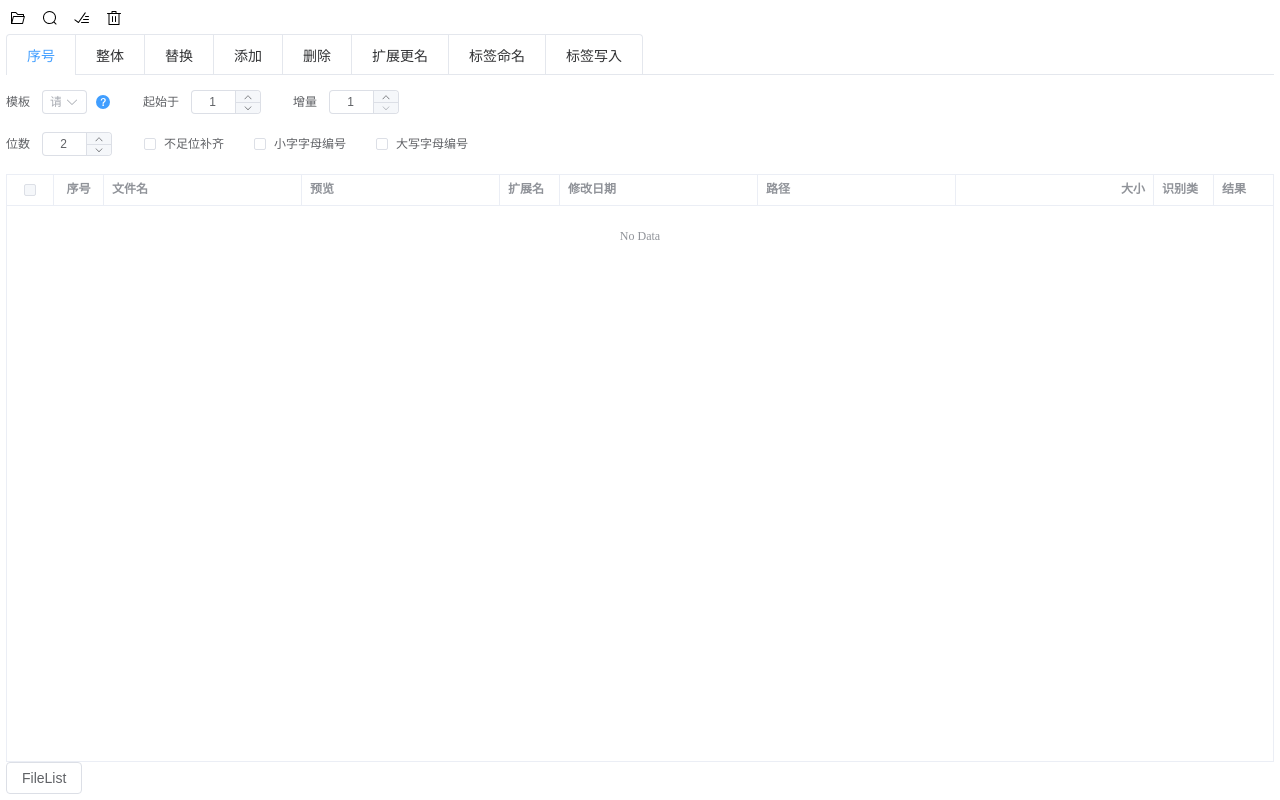
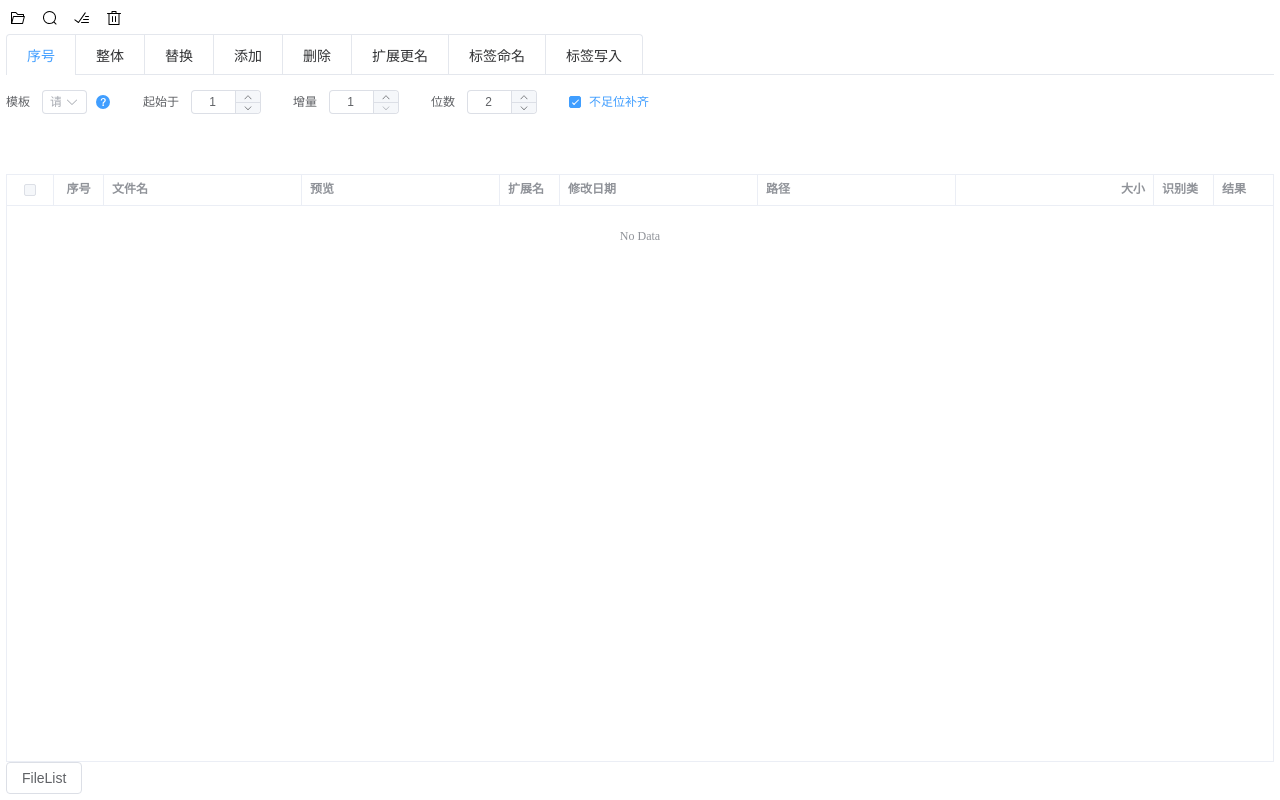
Before and after one commit to hedashuaii/easy-rename, a Vue app: page / in a window 1280 px wide. Built offline with nearby package versions, Linux system fonts and the light colour scheme.

Commit message:
feat: 完善序号功能

```diff
--- a/src/render/components/ActionBar/Serial.vue
+++ b/src/render/components/ActionBar/Serial.vue
@@ -12,7 +12,12 @@
             :reserve-keyword="false"
             placeholder="请选择或输入一个序号模板"
           >
-              <el-option v-for="item in templateList" :key="item" :label="item" :value="item" />
+            <el-option
+              v-for="item in templateList"
+              :key="item"
+              :label="item"
+              :value="item"
+            />
           </el-select>
           <el-popover>
             <template #reference>
@@ -27,20 +32,31 @@
         </el-space>
       </el-form-item>
       <el-form-item label="起始于">
-        <el-input-number size="small" v-model="form.start" controls-position="right" />
+        <el-input-number
+          size="small"
+          v-model="form.start"
+          controls-position="right"
+        />
       </el-form-item>
       <el-form-item label="增量">
-        <el-input-number size="small" v-model="form.deep" :min="1" controls-position="right" />
+        <el-input-number
+          size="small"
+          v-model="form.deep"
+          :min="1"
+          controls-position="right"
+        />
       </el-form-item>
-      <div></div>
+      <!-- <div></div> -->
       <el-form-item label="位数">
-        <el-input-number size="small" v-model="form.length" controls-position="right" />
+        <el-input-number
+          size="small"
+          v-model="form.length"
+          controls-position="right"
+        />
       </el-form-item>
       <el-form-item>
         <el-checkbox-group v-model="form.options">
-            <el-checkbox label="不足位补齐" name="options" />
-            <el-checkbox label="小字字母编号" name="options" />
-            <el-checkbox label="大写字母编号" name="options" />
+          <el-checkbox v-for="item in optionsList" :label="item.value" :key="item.value" name="options">{{ item.text }}</el-checkbox>
         </el-checkbox-group>
       </el-form-item>
     </el-form>
@@ -48,8 +64,16 @@
 </template>
 
 <script setup lang="ts">
-import { reactive, ref } from "vue";
+import { reactive, ref, watch } from "vue";
+import useFileListStore from "@/render/store/useFileListStore";
+import { ESerialOptions } from "@/types"
 
+const optionsList = [
+  {text: '不足位补齐', value: ESerialOptions.INSUFFICIENT_POSITION_TO_MAKE_UP},
+  // {text: '小字字母编号', value: ESerialOptions.SMALL_LETTER_NUMBER},
+  // {text: '大写字母编号', value: ESerialOptions.CAPITAL_LETTER_NUMBER},
+]
+const filesListStore = useFileListStore();
 const templateList = ref(["#-<SELF>", "#.<SELF>", "#_<SELF>"]);
 
 const form = reactive({
@@ -62,8 +86,48 @@ const form = reactive({
   /** 位数 */
   length: 2,
   /** 选项 */
-  options: [],
+  options: [ESerialOptions.INSUFFICIENT_POSITION_TO_MAKE_UP] as ESerialOptions[],
 });
+
+watch(
+  form,
+  () => {
+    let serial = form.start
+
+    const temp = filesListStore.filesList.map((item) => {
+      let previewName = item.name.substring(0, item.name.length - (item.extension?.length ?? 0));
+      let tempSerial = serial.toString()
+
+      // 不足位补零
+      if(form.options.includes(ESerialOptions.INSUFFICIENT_POSITION_TO_MAKE_UP)) {
+        tempSerial = tempSerial.padStart(form.length, "0")
+      }
+
+      // 替换字符模板
+      let template = form.template.valueOf() || '#<SELF>'
+
+      // 替换模板中的名称
+      template = template.replaceAll('<SELF>', previewName)
+
+      // 替换序号
+      previewName = template.replaceAll('#', tempSerial)
+
+      // 预览名称加上文件后缀
+      previewName += item.extension;
+
+      // 序号累加
+      serial += form.deep;
+
+      return {
+        ...item,
+        previewName,
+      };
+    });
+    console.log("temp", temp);
+    filesListStore.replace(temp);
+  },
+  { deep: true }
+);
 </script>
 
 <style scoped lang="scss">
--- a/src/render/components/ActionBar/index.vue
+++ b/src/render/components/ActionBar/index.vue
@@ -19,7 +19,10 @@
   </div>
 </template>
 
-<style scoped>
+<style lang="scss" scoped>
 .easy-rename-action-bars {
+  :deep(.el-tab-pane) {
+    min-height: 84px;
+  }
 }
 </style>
--- a/src/types/index.ts
+++ b/src/types/index.ts
@@ -45,3 +45,12 @@ export interface IFileListItem extends IFileItem {
   fileType?: EFileType;
 
 }
+
+export enum ESerialOptions {
+  /** 不足位补齐 */
+  INSUFFICIENT_POSITION_TO_MAKE_UP,
+  /** 小字字母编号 */
+  SMALL_LETTER_NUMBER,
+  /** 大写字母编号 */
+  CAPITAL_LETTER_NUMBER,
+}
```
Lines whose indentation alone changed are shown as unchanged.
